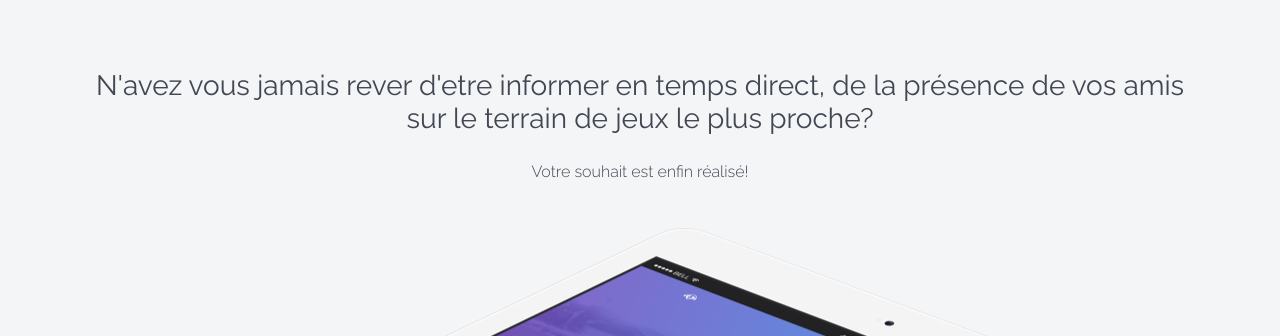
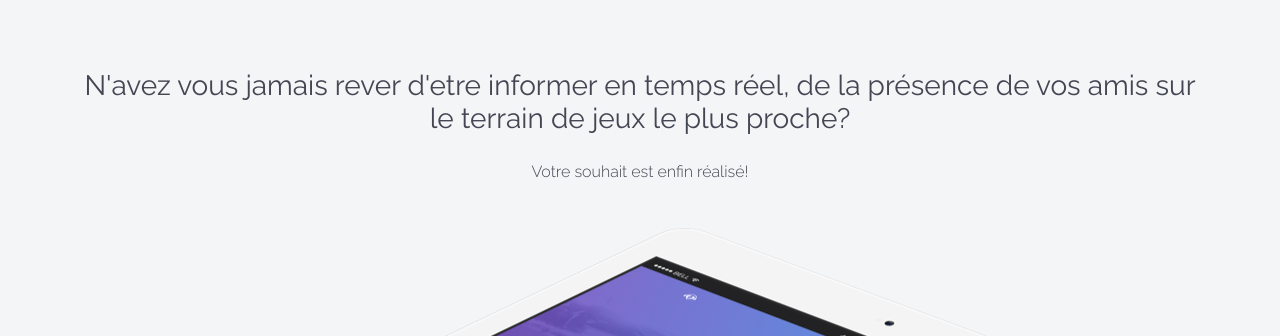
Before and after one commit to pepito971/pepito971.github.io, a plain HTML site: page index.html in a window 1280 px wide. Shown: the part 820-1156 px from the top of the page. Drawn offline with nearby package versions, Linux system fonts and the light colour scheme; files whose address does not match are found by name.

Commit message:
header
changement du header

```diff
--- a/index.html
+++ b/index.html
@@ -131,7 +131,7 @@
     </header>
     <section class="section-intro bg-faded text-center">
       <div class="container">
-        <h3 class="wp wp-1">N'avez vous jamais rever d'etre informer en temps direct, de la présence de vos amis sur le terrain de jeux le plus proche?</h3>
+        <h3 class="wp wp-1">N'avez vous jamais rever d'etre informer en temps réel, de la présence de vos amis sur le terrain de jeux le plus proche?</h3>
         <p class="lead wp wp-2">Votre souhait est enfin réalisé!</p>
         <img src="img/mock.png" alt="iPad mock" class="img-responsive wp wp-3">
       </div>
```
Also changed, not shown: img/bg-header.jpg, img/bg-header_old.jpg (added), img/bg-header_old.png (renamed from img/bg-header.png), 2 other files.
